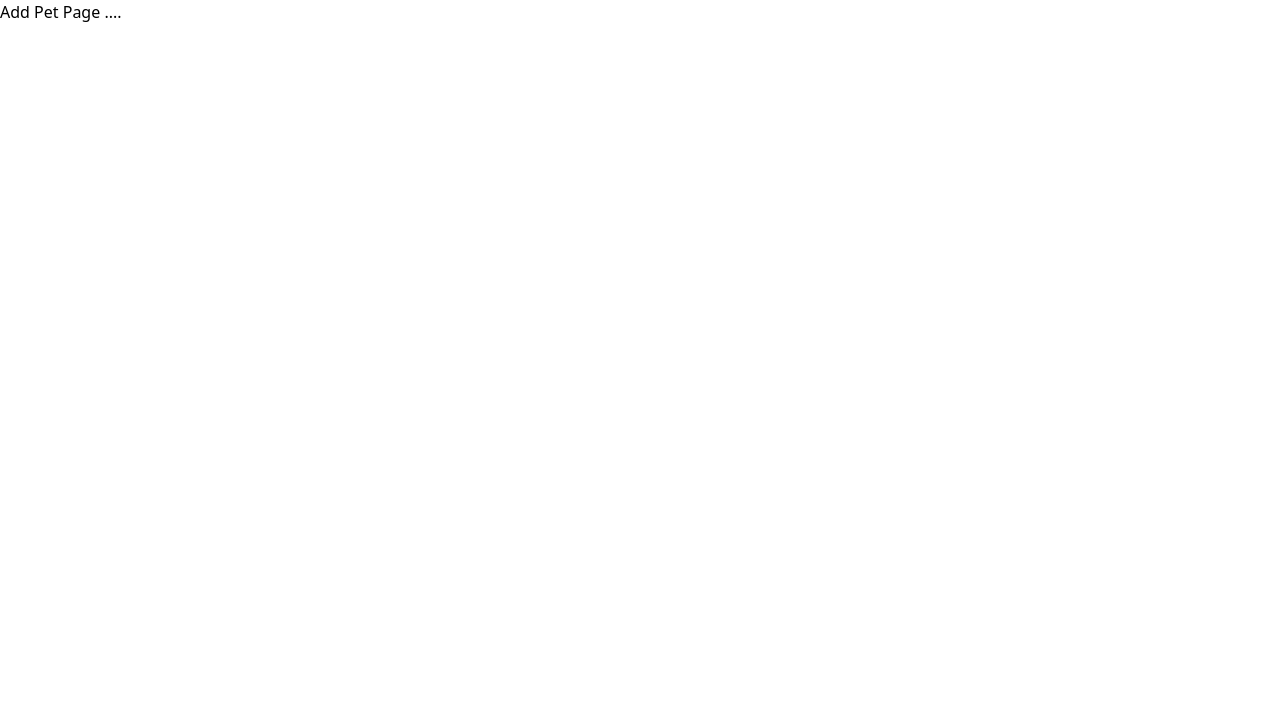
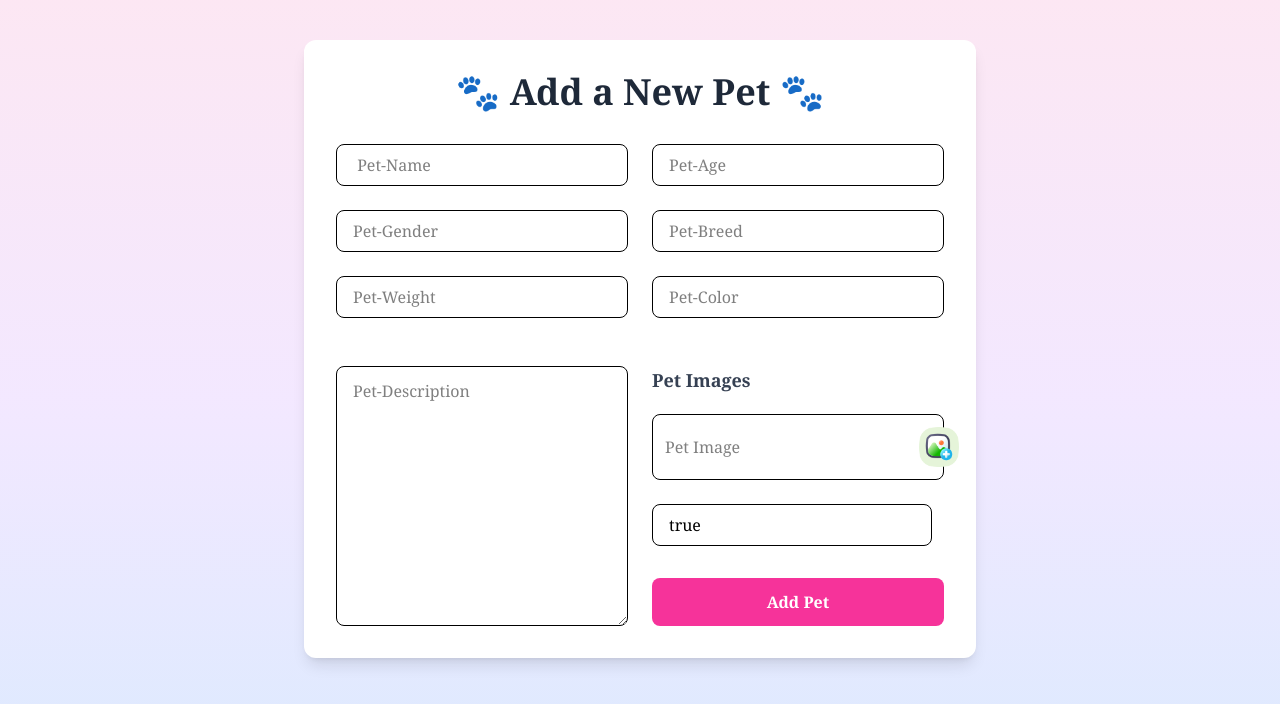
Before and after one commit to rahulbhongade358/-HappyPaws, a React (Vite) app in the folder client/: page /pet/add in a window 1280 px wide. Shown: the top 704 px of the page. Built offline with nearby package versions, Linux system fonts and the light colour scheme.

Commit message:
feat: implement Addpet component with image upload and pet addition functionality - Created form for adding new pets, integrated axios for API calls, and enhanced UI with styling.

```diff
--- a/client/src/View/Addpet/Addpet.jsx
+++ b/client/src/View/Addpet/Addpet.jsx
@@ -1,9 +1,160 @@
-import React from "react";
-
+import axios from "axios";
+import React, { useState } from "react";
+import addimg from "./../../assets/allimgs/add-image.png";
 function Addpet() {
+  const [addPet, setAddPet] = useState({
+    name: "",
+    age: "",
+    gender: "",
+    breed: "",
+    weight: "",
+    color: "",
+    description: "",
+    images: [],
+    available: true,
+  });
+  const [newImage, setNewImage] = useState("");
+  const addpet = async () => {
+    try {
+      const response = await axios.post(
+        `${import.meta.env.VITE_API_URL}/pets`,
+        addPet
+      );
+      console.log("Pet added:", response.data);
+    } catch (error) {
+      console.error("Error adding pet:", error.response?.data || error.message);
+    }
+  };
   return (
-    <div>
-      <h1>Add Pet Page ....</h1>
+    <div className="min-h-screen bg-gradient-to-b from-pink-100 via-purple-100 to-blue-100 py-10 px-4">
+      <div className="max-w-2xl mx-auto bg-white rounded-xl shadow-lg p-8 font-serif">
+        <h1 className="text-4xl font-extrabold text-center text-gray-800 mb-8">
+          🐾 Add a New Pet 🐾
+        </h1>
+        <div className="grid grid-cols-1 sm:grid-cols-2 gap-6">
+          <input
+            type="text"
+            placeholder=" Pet-Name "
+            value={addPet.name}
+            onChange={(e) => {
+              setAddPet({ ...addPet, name: e.target.value });
+            }}
+            className="border rounded-lg px-4 py-2 focus:ring-2 focus:ring-pink-400 outline-none"
+          />
+          <input
+            type="number"
+            placeholder="Pet-Age"
+            value={addPet.age}
+            onChange={(e) => {
+              setAddPet({ ...addPet, age: Number(e.target.value) });
+            }}
+            className="border rounded-lg px-4 py-2 focus:ring-2 focus:ring-pink-400 outline-none"
+          />
+          <input
+            type="text"
+            placeholder="Pet-Gender"
+            value={addPet.gender}
+            onChange={(e) => {
+              setAddPet({ ...addPet, gender: e.target.value });
+            }}
+            className="border rounded-lg px-4 py-2 focus:ring-2 focus:ring-pink-400 outline-none"
+          />
+          <input
+            type="text"
+            placeholder="Pet-Breed"
+            value={addPet.breed}
+            onChange={(e) => {
+              setAddPet({ ...addPet, breed: e.target.value });
+            }}
+            className="border rounded-lg px-4 py-2 focus:ring-2 focus:ring-pink-400 outline-none"
+          />
+          <input
+            type="number"
+            placeholder="Pet-Weight"
+            value={addPet.weight}
+            onChange={(e) => {
+              setAddPet({ ...addPet, weight: Number(e.target.value) });
+            }}
+            className="border rounded-lg px-4 py-2 focus:ring-2 focus:ring-pink-400 outline-none"
+          />
+          <input
+            type="text"
+            placeholder="Pet-Color"
+            value={addPet.color}
+            onChange={(e) => {
+              setAddPet({ ...addPet, color: e.target.value });
+            }}
+            className="border rounded-lg px-4 py-2 focus:ring-2 focus:ring-pink-400 outline-none"
+          />
+          <textarea
+            name="description"
+            placeholder="Pet-Description"
+            value={addPet.description}
+            onChange={(e) => {
+              setAddPet({ ...addPet, description: e.target.value });
+            }}
+            className="w-full border rounded-lg px-4 py-3 mt-6 focus:ring-2 focus:ring-pink-400 outline-none"
+          ></textarea>
+          <div className="mt-6">
+            <h2 className="font-bold text-lg text-gray-700 mb-2">Pet Images</h2>
+            <div className="flex gap-4 flex-wrap">
+              {addPet.images.map((im, index) => (
+                <div
+                  key={index}
+                  className="h-24 w-24 rounded-lg overflow-hidden border shadow"
+                >
+                  <img
+                    src={im}
+                    alt={`Pet ${index + 1}`}
+                    className="h-full w-full object-cover"
+                  />
+                </div>
+              ))}
+              <div className=" flex border rounded-lg px-1 py-3 w-full mt-3 focus:ring-2  focus:ring-pink-400 outline-none">
+                <input
+                  type="text"
+                  placeholder="Pet Image"
+                  className="border-none outline-none flex-1 px-2 py-1"
+                  value={newImage}
+                  onChange={(e) => {
+                    setNewImage(e.target.value);
+                  }}
+                />
+                <img
+                  src={addimg}
+                  alt="add-button"
+                  className="h-10 w-10  object-contain cursor-pointer"
+                  onClick={() => {
+                    if (!newImage) {
+                      return;
+                    }
+                    setAddPet({
+                      ...addPet,
+                      images: [...addPet.images, newImage],
+                    });
+                    setNewImage("");
+                  }}
+                />
+              </div>
+            </div>
+            <input
+              type="text"
+              placeholder="Available"
+              className="border rounded-lg mt-6 px-4 py-2 focus:ring-2 focus:ring-pink-400 outline-none"
+              value={addPet.available}
+              onChange={(e) =>
+                setAddPet({ ...addPet, available: e.target.value })
+              }
+            />
+            <button
+              onClick={addpet}
+              className="mt-8 w-full bg-pink-500 hover:bg-pink-600 text-white font-bold py-3 px-4 rounded-lg transition duration-300"
+            >
+              Add Pet
+            </button>
+          </div>
+        </div>
+      </div>
     </div>
   );
 }
--- a/client/src/View/Home/Home.jsx
+++ b/client/src/View/Home/Home.jsx
@@ -1,5 +1,6 @@
 import React, { useEffect, useState } from "react";
 import axios from "axios";
+import { Link } from "react-router";
 import searchpet from "./../../assets/allimgs/magnifier.png";
 import Petscard from "../../Components/Petscard";
 import notfound404 from "./../../assets/allimgs/404page.png";
@@ -65,6 +66,13 @@ const Home = () => {
             className="inline-block ml-2 h-8 cursor-pointer hover:scale-110 transition"
           />
         </div>
+        <div className="flex justify-center">
+          <Link to="/pet/add">
+            <button className="mt-6 w-full bg-pink-500 hover:bg-pink-600 text-white font-bold py-2 px-4 rounded-lg transition duration-300">
+              Add Pet
+            </button>
+          </Link>
+        </div>
         <div className="mt-6">
           {errors && Pets.length === 0 ? (
             <div className="flex justify-center">
--- a/client/src/View/Petdetails/Petdetails.jsx
+++ b/client/src/View/Petdetails/Petdetails.jsx
@@ -1,6 +1,5 @@
 import React, { useEffect, useState } from "react";
 import { useParams } from "react-router";
-import { Link } from "react-router";
 import axios from "axios";
 function Petdetails() {
   const { id } = useParams();
@@ -77,13 +76,7 @@ function Petdetails() {
                 {petDetails.available ? "Available" : "Not Available"}
               </span>
             </p>
-            <div>
-              <Link to="/pet/add">
-                <button className="mt-6 w-full bg-pink-500 hover:bg-pink-600 text-white font-bold py-2 px-4 rounded-lg transition duration-300">
-                  Add Pet
-                </button>
-              </Link>
-            </div>
+            <div></div>
           </div>
         </div>
       </div>
```
Also changed, not shown: client/src/assets/allimgs/add-image.png (added).
